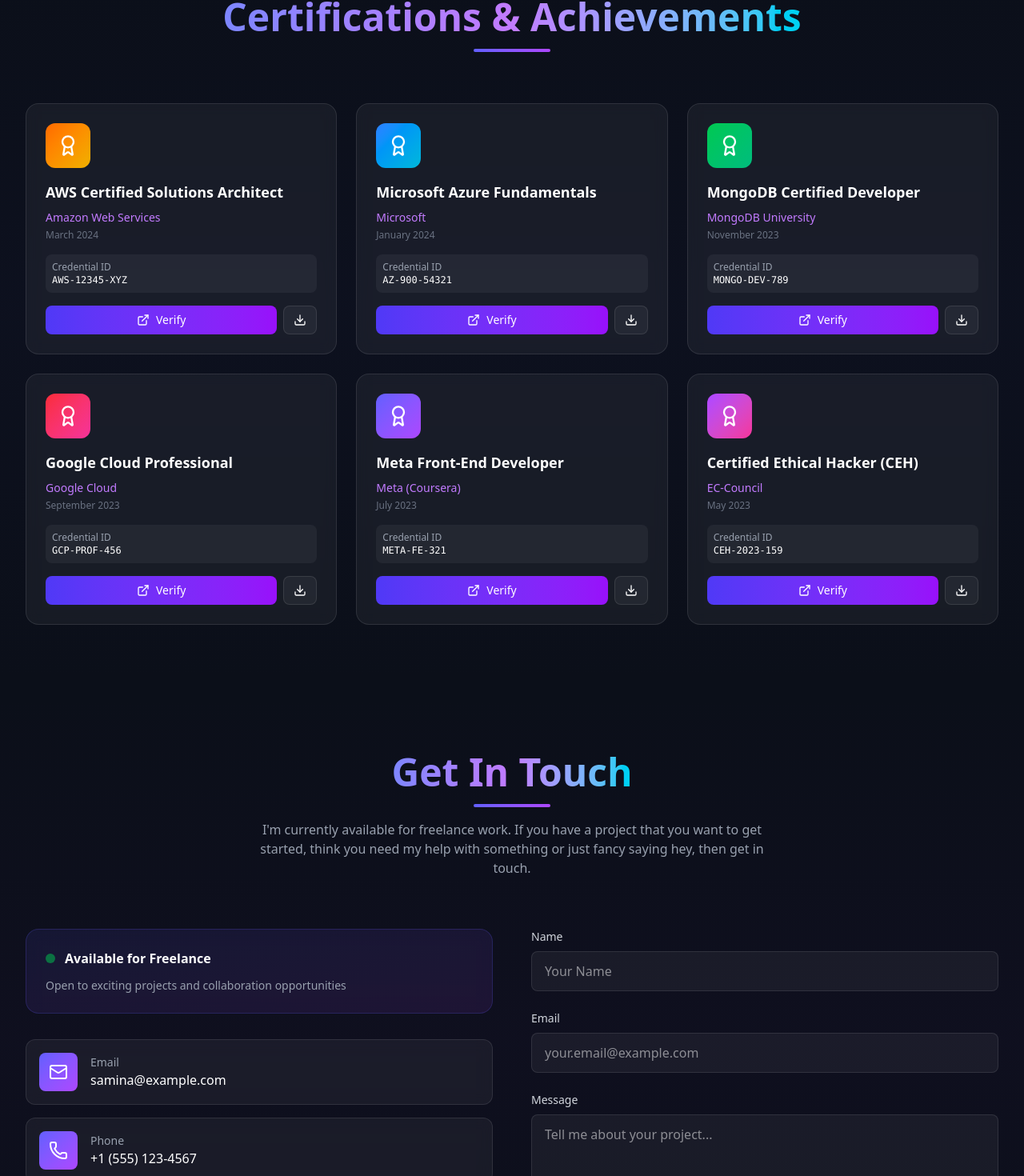
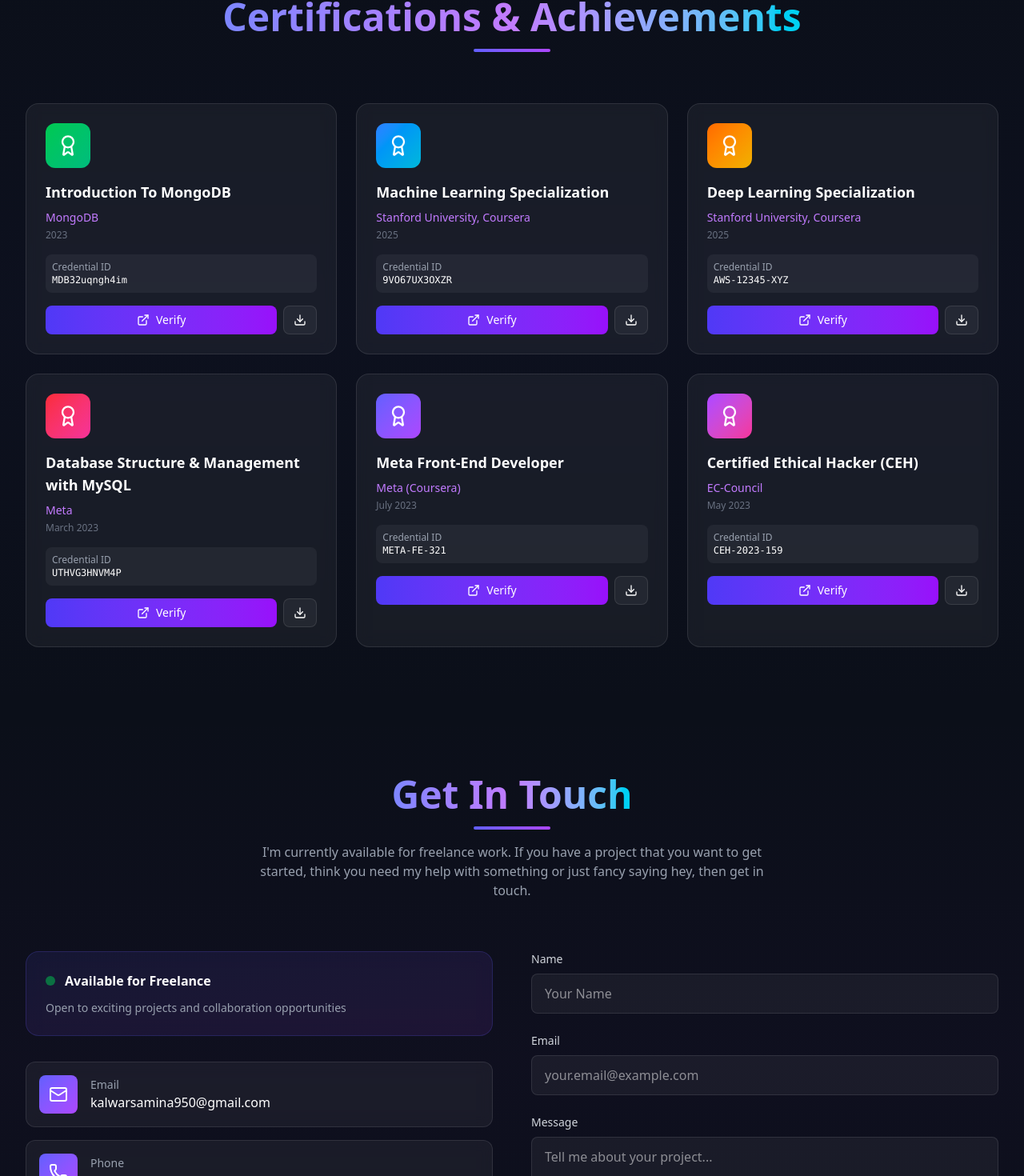
Before and after one commit to Saminakalwar/samina-kalwar-portfolio, a React app: page / in a window 1280 px wide. Shown: the part 5711-7181 px from the top of the page at 80% size. Built offline with nearby package versions, Linux system fonts and the light colour scheme; the HTML template or start-up script is replaced by a standard one.

Commit message:
update certificates and contact

```diff
--- a/src/components/Certificates.jsx
+++ b/src/components/Certificates.jsx
@@ -4,36 +4,38 @@
 export default function Certificates() {
   const certificates = [
     {
-      title: "AWS Certified Solutions Architect",
-      issuer: "Amazon Web Services",
-      date: "March 2024",
+      title: "Introduction To MongoDB",
+      issuer: "MongoDB ",
+      date: "2023",
+      color: "from-green-500 to-emerald-500",
+      credentialUrl: "https://learn.mongodb.com/c/PtRLf_ZsRxi_9ptI9BBkFg",
+      credentialId: "MDB32uqngh4im",
+    },
+    {
+      title: "Machine Learning Specialization",
+      issuer: "Stanford University, Coursera",
+      date: "2025",
+      color: "from-blue-500 to-cyan-500",
+      credentialUrl:
+        "https://www.coursera.org/account/accomplishments/specialization/9VO67UX3OXZR",
+      credentialId: "9VO67UX3OXZR",
+    },
+    {
+      title: "Deep Learning Specialization",
+      issuer: "Stanford University, Coursera",
+      date: "2025",
       color: "from-orange-500 to-yellow-500",
       credentialUrl: "https://aws.amazon.com/certification/",
       credentialId: "AWS-12345-XYZ",
     },
+
     {
-      title: "Microsoft Azure Fundamentals",
-      issuer: "Microsoft",
-      date: "January 2024",
-      color: "from-blue-500 to-cyan-500",
-      credentialUrl: "https://learn.microsoft.com/en-us/certifications/",
-      credentialId: "AZ-900-54321",
-    },
-    {
-      title: "MongoDB Certified Developer",
-      issuer: "MongoDB University",
-      date: "November 2023",
-      color: "from-green-500 to-emerald-500",
-      credentialUrl: "https://university.mongodb.com/",
-      credentialId: "MONGO-DEV-789",
-    },
-    {
-      title: "Google Cloud Professional",
-      issuer: "Google Cloud",
-      date: "September 2023",
+      title: "Database Structure & Management with MySQL",
+      issuer: "Meta",
+      date: "March 2023",
       color: "from-red-500 to-pink-500",
-      credentialUrl: "https://cloud.google.com/certification",
-      credentialId: "GCP-PROF-456",
+      credentialUrl: "https://coursera.org/verify/UTHVG3HNVM4P",
+      credentialId: "UTHVG3HNVM4P",
     },
     {
       title: "Meta Front-End Developer",
--- a/src/components/Contact.jsx
+++ b/src/components/Contact.jsx
@@ -26,8 +26,8 @@
     {
       icon: Mail,
       label: "Email",
-      value: "samina@example.com",
-      href: "mailto:samina@example.com",
+      value: "kalwarsamina950@gmail.com",
+      href: "mailto:kalwarsamina950@gmail.com",
     },
     {
       icon: Phone,
@@ -39,8 +39,16 @@
   ];
 
   const socialLinks = [
-    { icon: FaGithub, href: "https://github.com", label: "GitHub" },
-    { icon: FaLinkedin, href: "https://linkedin.com", label: "LinkedIn" },
+    {
+      icon: FaGithub,
+      href: "https://github.com/Saminakalwar",
+      label: "GitHub",
+    },
+    {
+      icon: FaLinkedin,
+      href: "www.linkedin.com/in/samina-kalwar",
+      label: "LinkedIn",
+    },
     { icon: FaTwitter, href: "https://twitter.com", label: "Twitter" },
   ];
 
```
